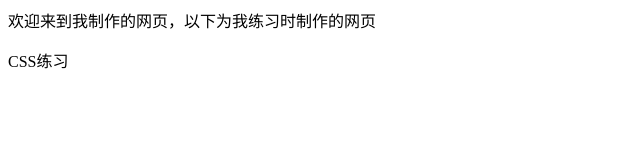
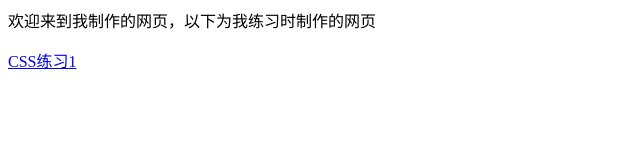
Before and after one commit to whattocal/whattocal.github.io, a plain HTML site: page index.html in a window 1280 px wide. Shown: the full height of the page, 0-640 px from the left. Drawn offline with Linux system fonts and the light colour scheme.

Commit message:
Update index.html

```diff
--- a/index.html
+++ b/index.html
@@ -1,2 +1,2 @@
 <p>欢迎来到我制作的网页，以下为我练习时制作的网页</p>
-<a url='https://github.com/whattocal/whattocal.github.io/blob/main/train/9.train-CSS%20-%20%E5%89%AF%E6%9C%AC.html'>CSS练习</a>
+<a href="https://github.com/whattocal/whattocal.github.io/blob/main/train/9.train-CSS%20-%20%E5%89%AF%E6%9C%AC.html">CSS练习1</a>
```
